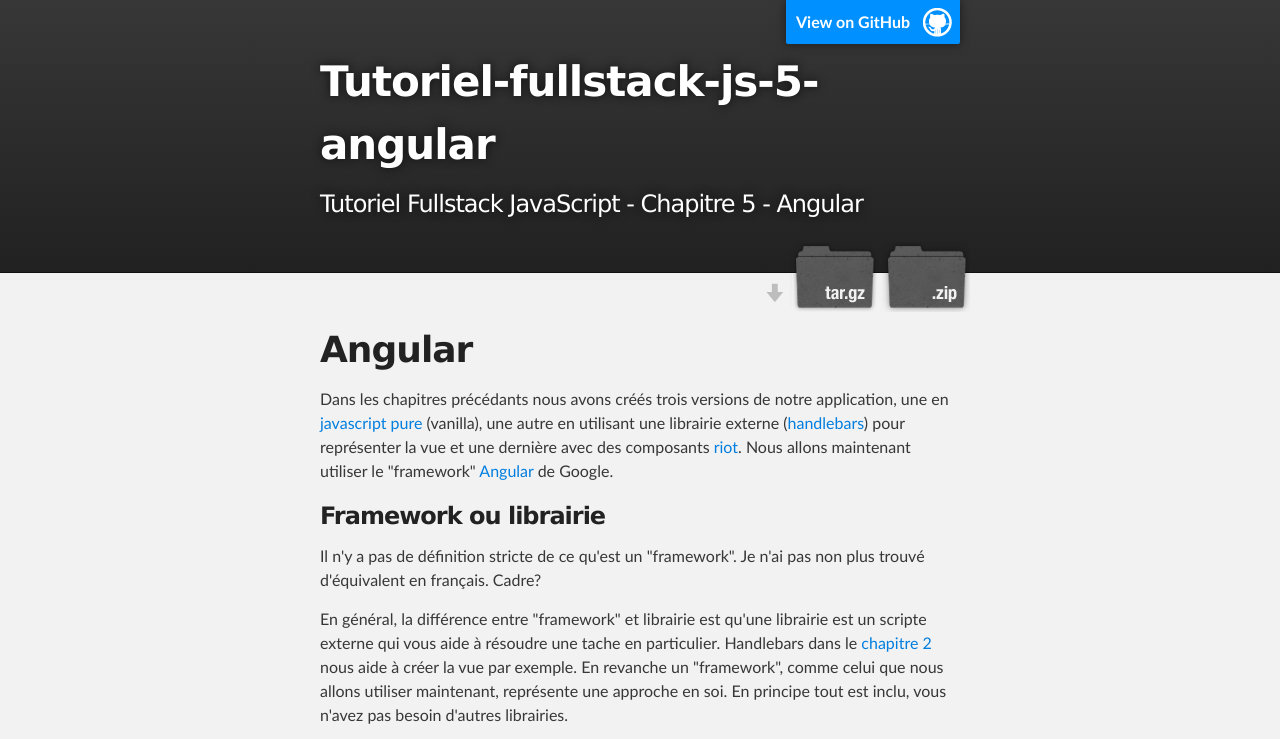
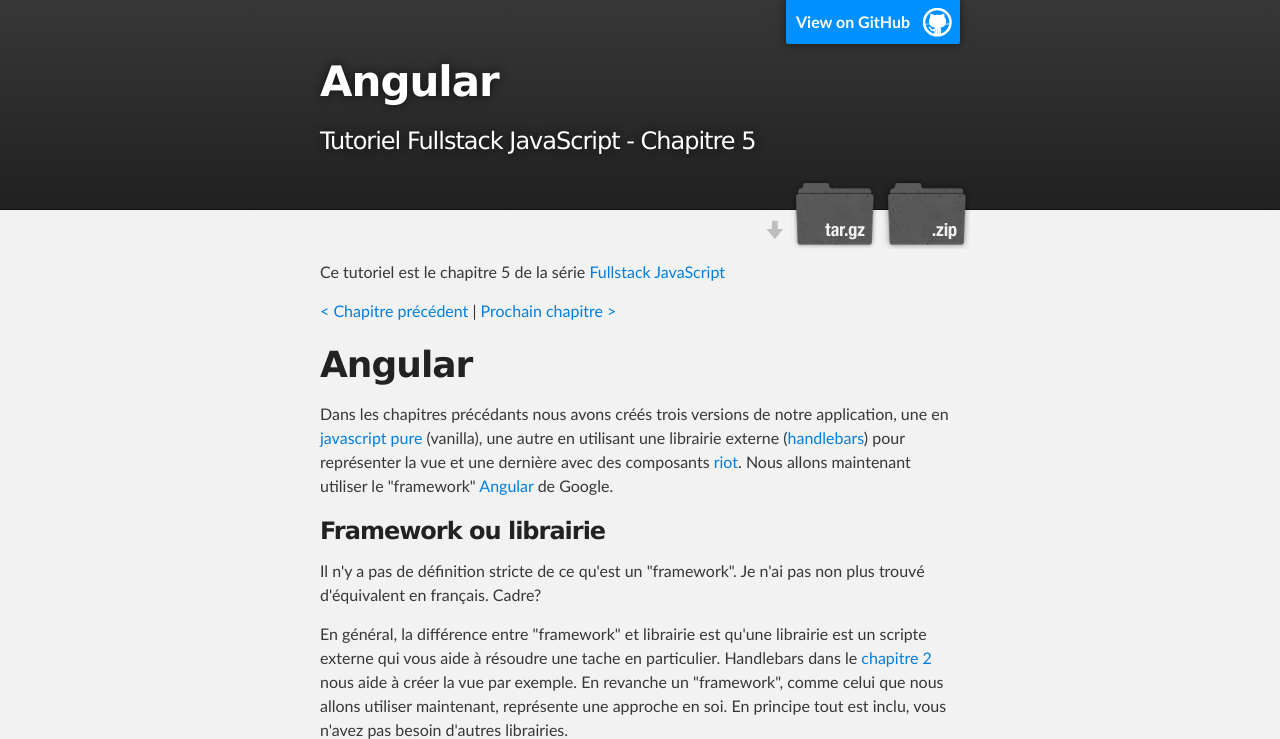
Before and after one commit to idris-maps/tutoriel-fullstack-js-5-angular, a plain HTML site: page index.html in a window 1280 px wide. Shown: the top 739 px of the page. Drawn offline with Linux system fonts and the light colour scheme.

Commit message:
tnp-links

```diff
--- a/index.html
+++ b/index.html
@@ -18,8 +18,8 @@
         <header class="inner">
           <a id="forkme_banner" href="https://github.com/idris-maps/tutoriel-fullstack-js-5-angular">View on GitHub</a>
 
-          <h1 id="project_title">Tutoriel-fullstack-js-5-angular</h1>
-          <h2 id="project_tagline">Tutoriel Fullstack JavaScript - Chapitre 5 - Angular</h2>
+          <h1 id="project_title">Angular</h1>
+          <h2 id="project_tagline">Tutoriel Fullstack JavaScript - Chapitre 5</h2>
 
             <section id="downloads">
               <a class="zip_download_link" href="https://github.com/idris-maps/tutoriel-fullstack-js-5-angular/zipball/master">Download this project as a .zip file</a>
@@ -31,17 +31,19 @@
     <!-- MAIN CONTENT -->
     <div id="main_content_wrap" class="outer">
       <section id="main_content" class="inner">
+        <p>Ce tutoriel est le chapitre 5 de la série <a href="http://idris-maps.github.io/tutoriel-fullstack-js">Fullstack JavaScript</a></p>
+<p> <a href="http://idris-maps.github.io/tutoriel-fullstack-js-4-riot">< Chapitre précédent</a> | <a href="http://idris-maps.github.io/tutoriel-fullstack-js-6-serveur">Prochain chapitre > </a></p>
         <h1>
 <a id="angular" class="anchor" href="#angular" aria-hidden="true"><span aria-hidden="true" class="octicon octicon-link"></span></a>Angular</h1>
 
-<p>Dans les chapitres précédants nous avons créés trois versions de notre application, une en <a href="link_to_do">javascript pure</a> (vanilla), une autre en utilisant une librairie externe (<a href="link_to_ad">handlebars</a>) pour représenter la vue et une dernière avec des composants <a href="link_to_do">riot</a>. Nous allons maintenant utiliser le "framework" <a href="https://angularjs.org/">Angular</a> de Google.</p>
+<p>Dans les chapitres précédants nous avons créés trois versions de notre application, une en <a href="http://idris-maps.github.io/tutoriel-fullstack-js-2-vanilla-js">javascript pure</a> (vanilla), une autre en utilisant une librairie externe (<a href="http://idris-maps.github.io/tutoriel-fullstack-js-3-handlebars">handlebars</a>) pour représenter la vue et une dernière avec des composants <a href="http://idris-maps.github.io/tutoriel-fullstack-js-4-riot">riot</a>. Nous allons maintenant utiliser le "framework" <a href="https://angularjs.org/">Angular</a> de Google.</p>
 
 <h3>
 <a id="framework-ou-librairie" class="anchor" href="#framework-ou-librairie" aria-hidden="true"><span aria-hidden="true" class="octicon octicon-link"></span></a>Framework ou librairie</h3>
 
 <p>Il n'y a pas de définition stricte de ce qu'est un "framework". Je n'ai pas non plus trouvé d'équivalent en français. Cadre?</p>
 
-<p>En général, la différence entre "framework" et librairie est qu'une librairie est un scripte externe qui vous aide à résoudre une tache en particulier. Handlebars dans le <a href="link_to_do">chapitre 2</a> nous aide à créer la vue par exemple. En revanche un "framework", comme celui que nous allons utiliser maintenant, représente une approche en soi. En principe tout est inclu, vous n'avez pas besoin d'autres librairies.</p>
+<p>En général, la différence entre "framework" et librairie est qu'une librairie est un scripte externe qui vous aide à résoudre une tache en particulier. Handlebars dans le <a href="http://idris-maps.github.io/tutoriel-fullstack-js-2-vanilla-js">chapitre 2</a> nous aide à créer la vue par exemple. En revanche un "framework", comme celui que nous allons utiliser maintenant, représente une approche en soi. En principe tout est inclu, vous n'avez pas besoin d'autres librairies.</p>
 
 <h3>
 <a id="pourquoi-un-framework-" class="anchor" href="#pourquoi-un-framework-" aria-hidden="true"><span aria-hidden="true" class="octicon octicon-link"></span></a>Pourquoi un framework ?</h3>
@@ -492,6 +494,8 @@
 <a id="conclusion" class="anchor" href="#conclusion" aria-hidden="true"><span aria-hidden="true" class="octicon octicon-link"></span></a>Conclusion</h2>
 
 <p>Nous avons la même application que dans les deux chapitres précédants. Il nous a fallu écrire beaucoup moins de code pour créer cette application qu'en le faisant en javascript "pure". Certains considèreront que cette manière de faire est plus expressive. D'autres que le mélange de logique et de présentation dans le HTML est une hérésie. C'est subjectif. Mais il est assez facile de voir ce qui se passe en un coup d'oeil au fichier HTML.</p>
+      <p>Ce tutoriel est le chapitre 5 de la série <a href="http://idris-maps.github.io/tutoriel-fullstack-js">Fullstack JavaScript</a></p>
+<p> <a href="http://idris-maps.github.io/tutoriel-fullstack-js-4-riot">< Chapitre précédent</a> | <a href="http://idris-maps.github.io/tutoriel-fullstack-js-6-serveur">Prochain chapitre > </a></p>
       </section>
     </div>
 
```
